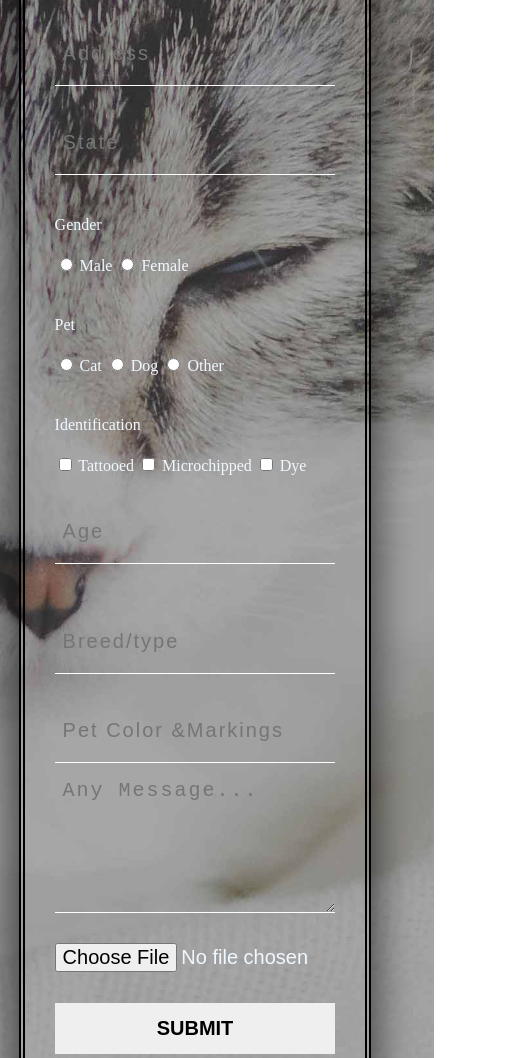
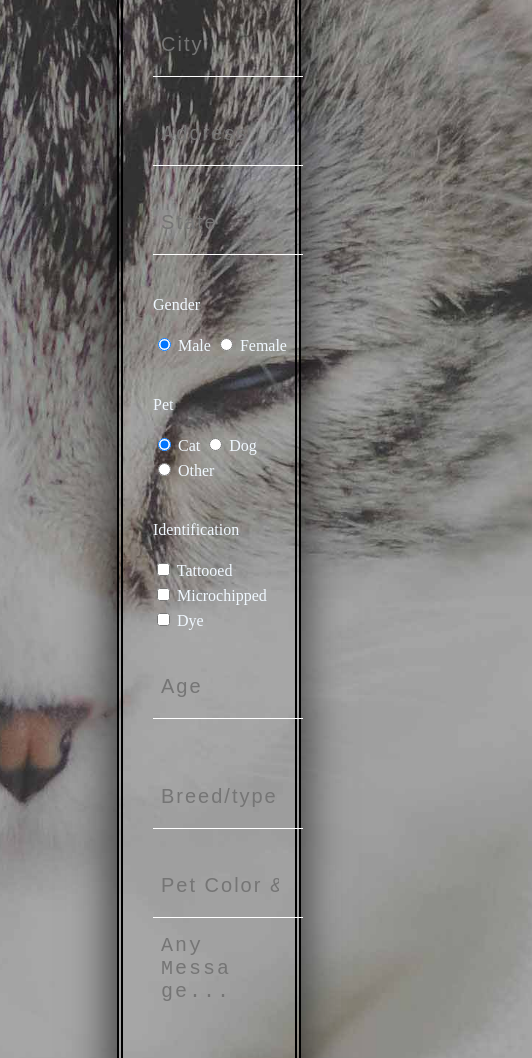
Before and after one commit to xiaohei6856/webpage, a plain HTML site: page text/biaodan.html in a window 390 px wide. Shown: the part 649-1707 px from the top of the page, 532 px wide, since content can reach past the window. Drawn offline with Linux system fonts and the light colour scheme.

Commit message:
添加媒体查询

```diff
--- a/text/biaodan.html
+++ b/text/biaodan.html
@@ -15,6 +15,7 @@
 				color: #F0F8FF;
 
 			}
+
 			a{
 				color: #000000;
 				text-decoration: none;
@@ -26,6 +27,59 @@
 
 			.container {
 			 width: 100%;
+			}
+
+
+			@media (max-width:1440px) {
+				.container{
+					width: 100%;
+				}
+			}
+			@media (max-width:1280px) {
+				.container{
+					width: 98%;
+				}
+			}
+			@media (max-width:1080px) {
+				.container{
+					width: 90%;
+					margin: 0 auto;
+				}
+			}
+			@media (max-width:1050px) {
+				.container{
+					width: 80%;
+					margin: 0 auto;
+
+				}
+			}
+			@media (max-width:950px) {
+				.container{
+					width: 70%;
+					margin: 0 auto;
+
+				}
+			}
+			@media (max-width:800px) {
+				.container{
+					width: 60%;
+					margin: 0 auto;
+
+				}
+			}
+			@media (max-width:700px) {
+				.container{
+					width: 50%;
+					margin: 0 auto;
+
+				}
+			}
+			@media (max-width:600px) {
+				.container{
+					width: 40%;
+					margin: 0 auto;
+
+				}
 			}
 			h1{
 				font-size: 70px;
@@ -180,7 +234,7 @@
 										<div class="">
 											<p>Gender</p>
 											<div class="xuanze">
-												<input type="radio" name="Gender" id="Male" value="Male" />
+												<input type="radio" name="Gender" id="Male" value="Male" checked="checked" />
 												<label for="Male">Male</label>
 											</div>
 											<div class="xuanze">
@@ -194,7 +248,7 @@
 										<div class="">
 											<p>Pet</p>
 											<div class="xuanze">
-												<input type="radio" name="Pet" id="Cat" value="Cat" />
+												<input type="radio" name="Pet" id="Cat" value="Cat" checked="checked" />
 												<label for="Cat">Cat</label>
 											</div>
 											<div class="xuanze">
```
